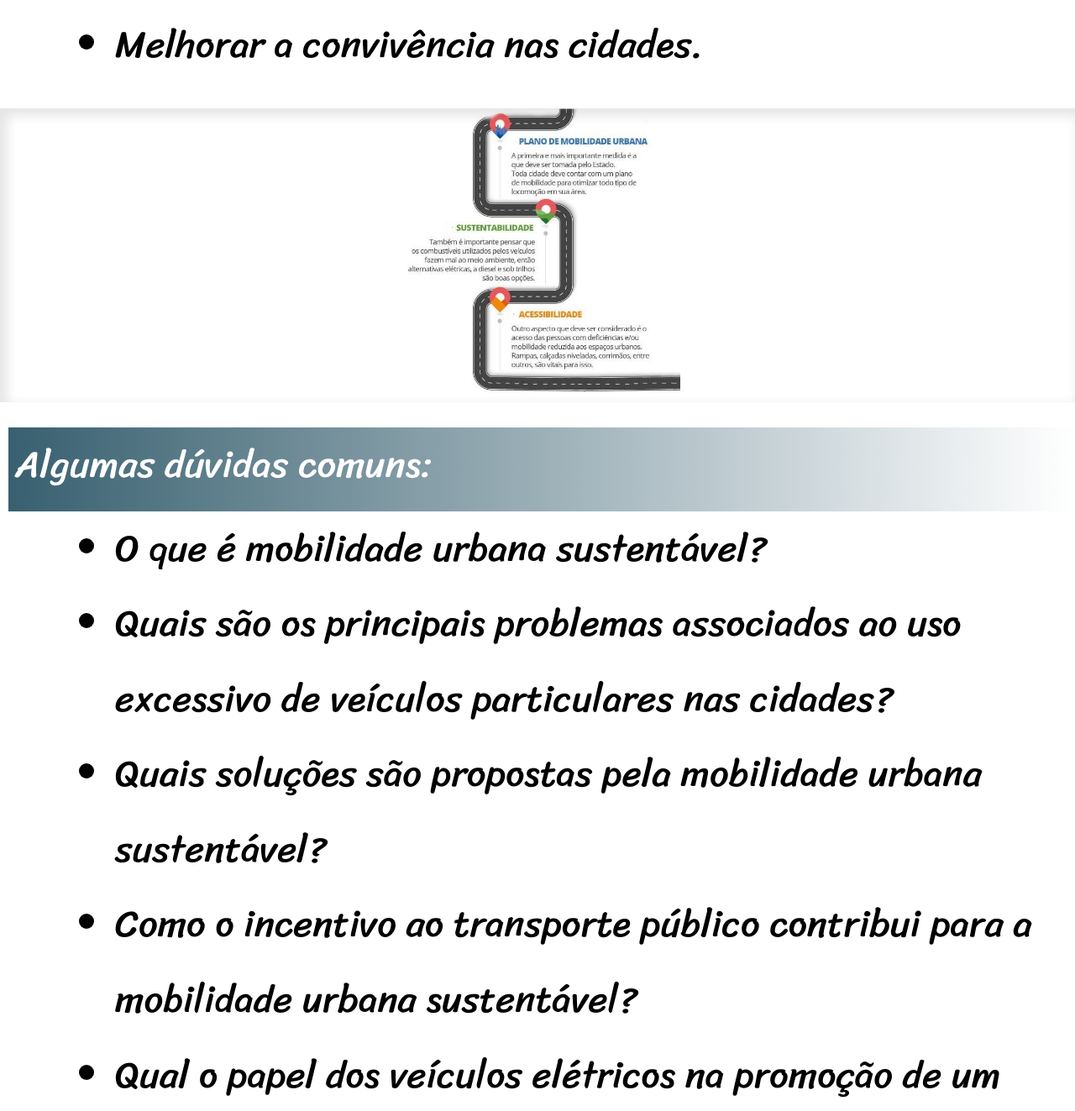
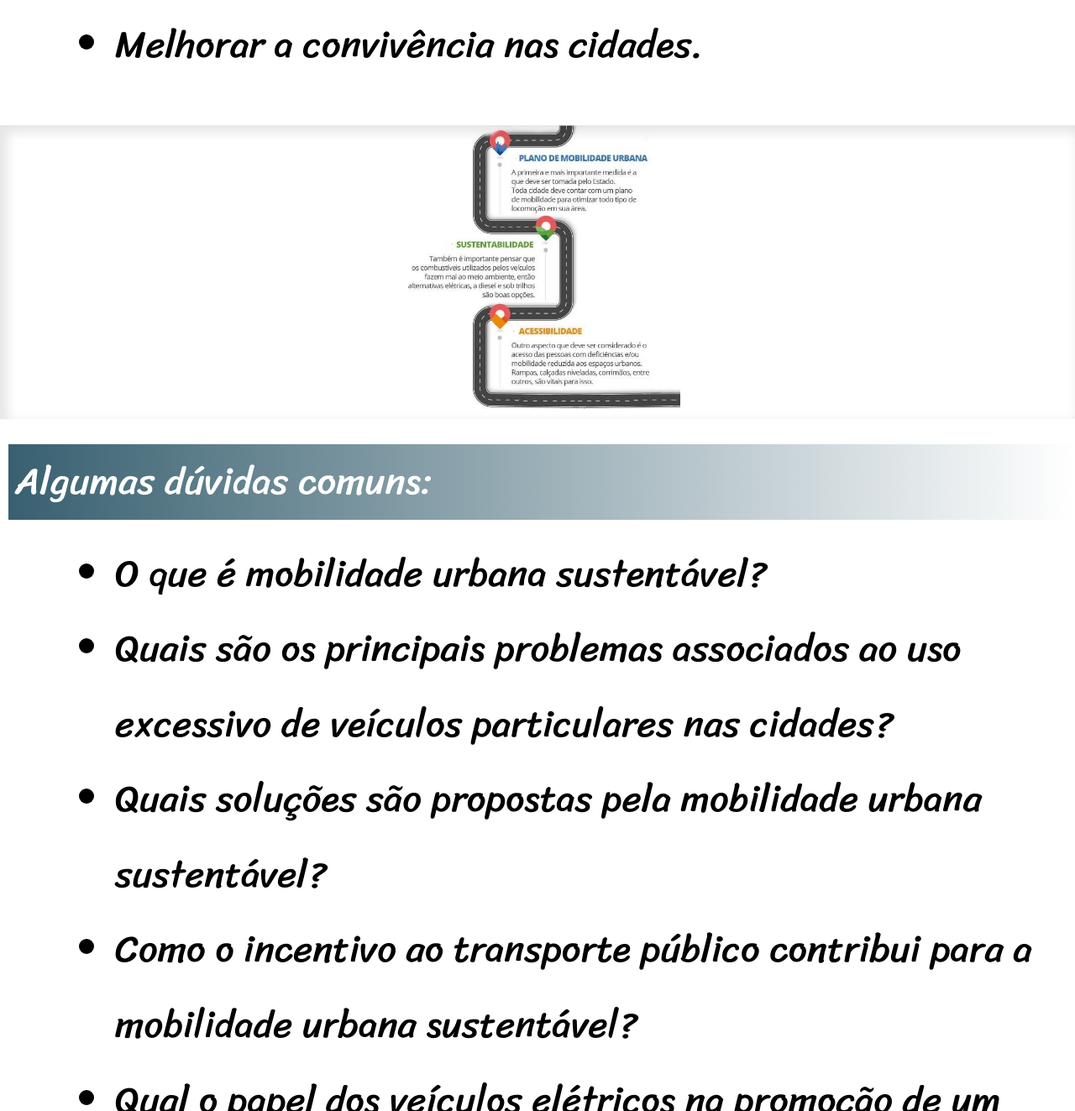
Before and after one commit to Eduardolab/projeto-sustentavel, a plain HTML site: page index.html in a window 1280 px wide. Shown: the part 2120-3443 px from the top of the page at 84% size. Drawn offline with Linux system fonts and the light colour scheme.

Commit message:
pequenos detalhes

```diff
--- a/estilo/style.css
+++ b/estilo/style.css
@@ -86,7 +86,6 @@ section > h4 {
     background-image: linear-gradient(to right, var(--color4), transparent);
     text-indent: 8px;
     font-weight: normal;
-    padding-bottom: 10px;
 }
 
 section > p {
@@ -103,12 +102,14 @@ section.normal {
 
 section > ul {
     padding-left: 10%;
+    padding-bottom: 20px;
 }
 
 section.imagem {
     background-color: rgb(0, 0, 0);
     color: white;
     box-shadow: inset 6px 6px 13px 3px rgba(0, 0, 0, 0.103);
+    padding-bottom: 20px;
 }
 
 section#img1, section#img2 {
@@ -123,12 +124,19 @@ section#img2 {
 
 section:nth-child(7) {
     padding-left: 0px;
+    padding-left: 30px;
+    padding-bottom: 30px;
+}
+
+section:nth-child(6) > ul {
+    padding-top: 20px;
+    padding-bottom: 20px;
 }
 
 footer {
     background-color: rgb(41, 40, 40);
     color: white;
     text-align: center;
-    padding: 5px;
+    padding: 2px;
     font-size: small;
 }
```
